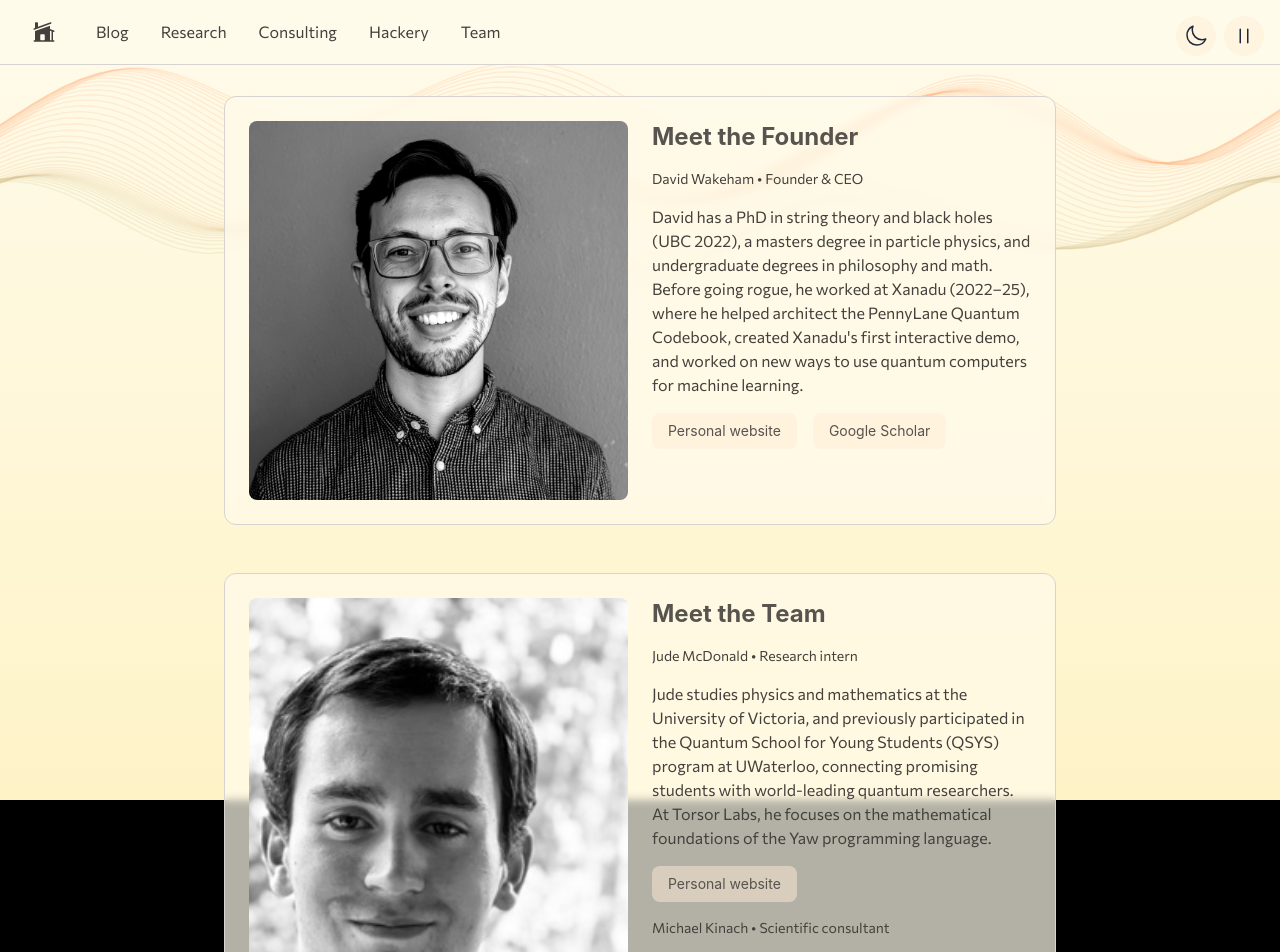
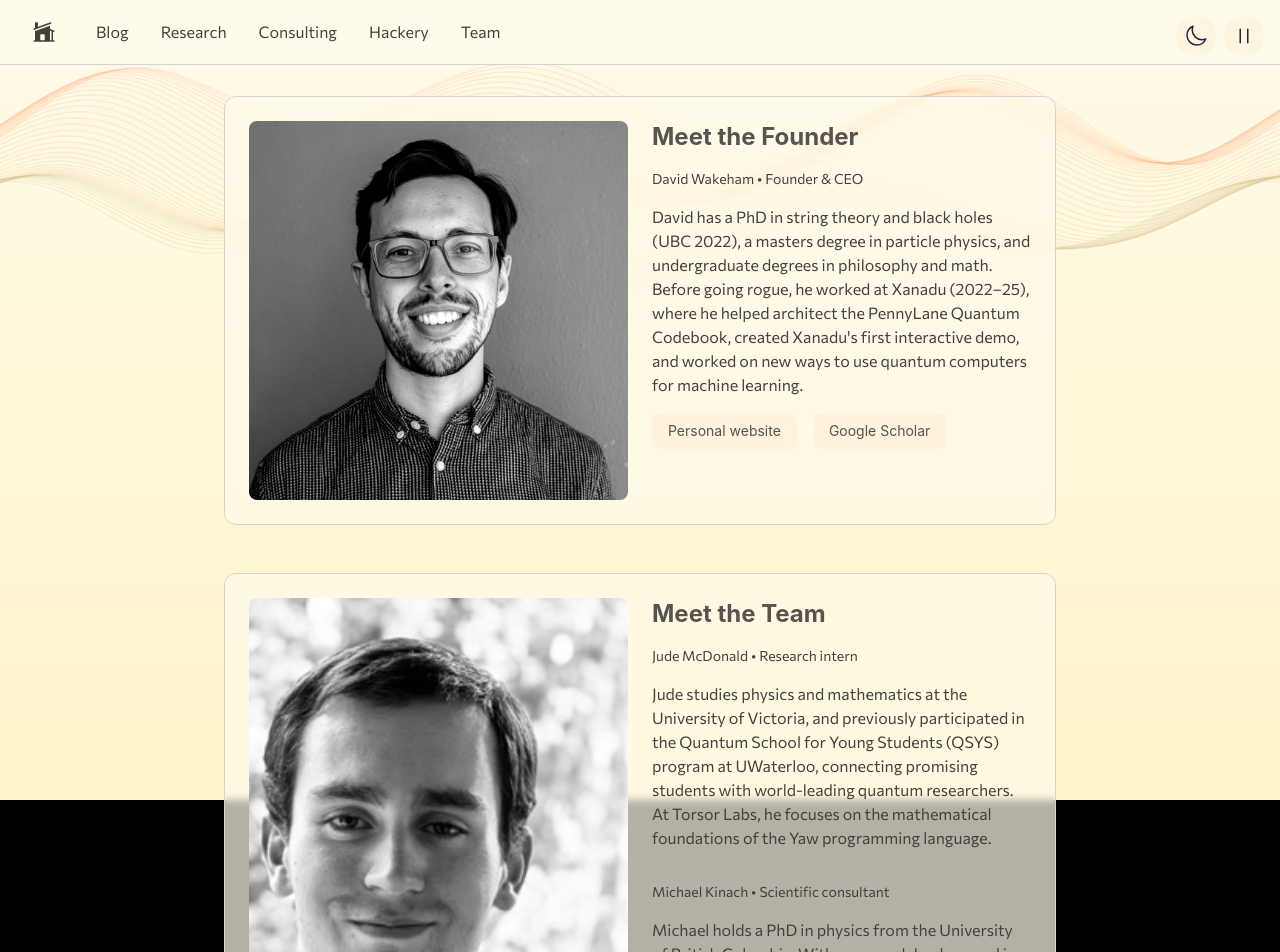
Before and after one commit to torsor-io/torsor-io, a React (Create React App) app: page /#/team in a window 1280 px wide. Shown: the top 952 px of the page. Built offline with nearby package versions, Linux system fonts and the light colour scheme; the HTML template or start-up script is replaced by a standard one.

Commit message:
Update index.js

```diff
--- a/src/components/TeamPage/index.js
+++ b/src/components/TeamPage/index.js
@@ -122,12 +122,6 @@ const TeamPage = ({ isDark, setIsDark, waveState, setWaveState }) => {
                   </p>
                   <div className="flex space-x-4">
 
-                      <a href="https://kinach.ca/"
-                      className={`${buttonBg} ${textColor} px-4 py-2 rounded-lg transition-colors text-sm`}
-                    >
-                      Personal website
-      </a>
-
                   </div>
                   <p className={`${subtleText} text-sm`}>
           Michael Kinach • Scientific consultant
```
